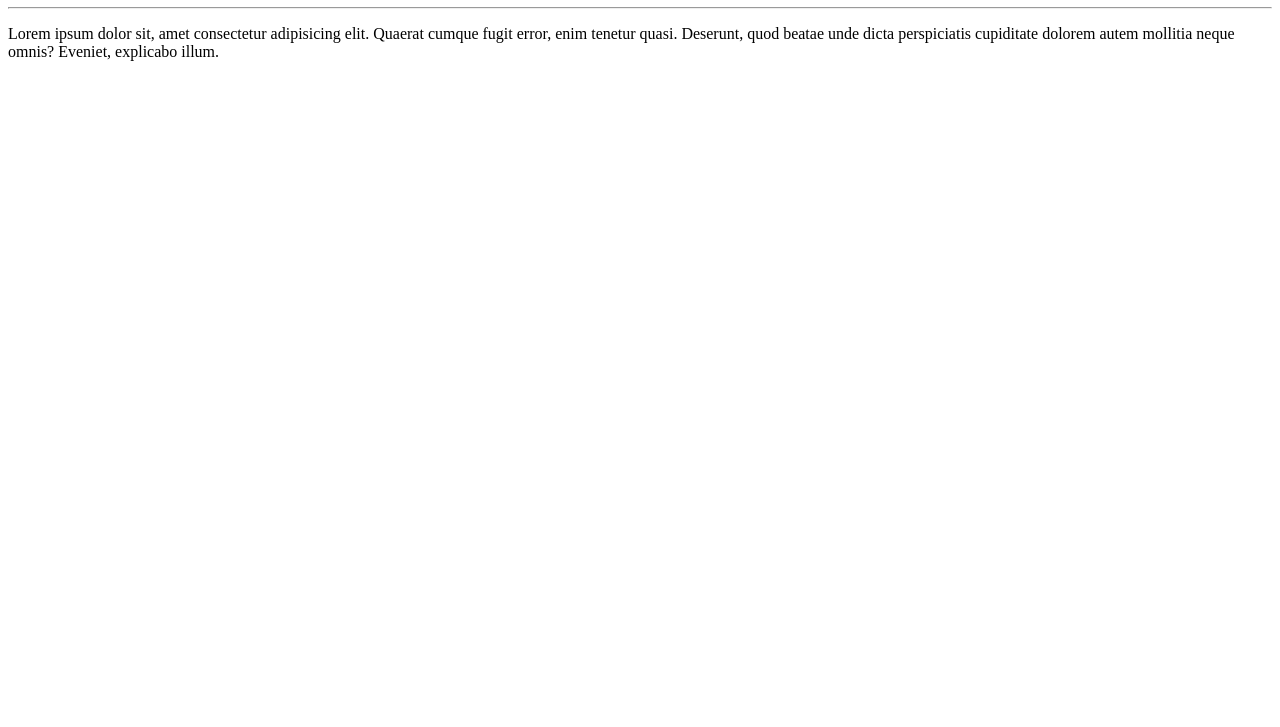
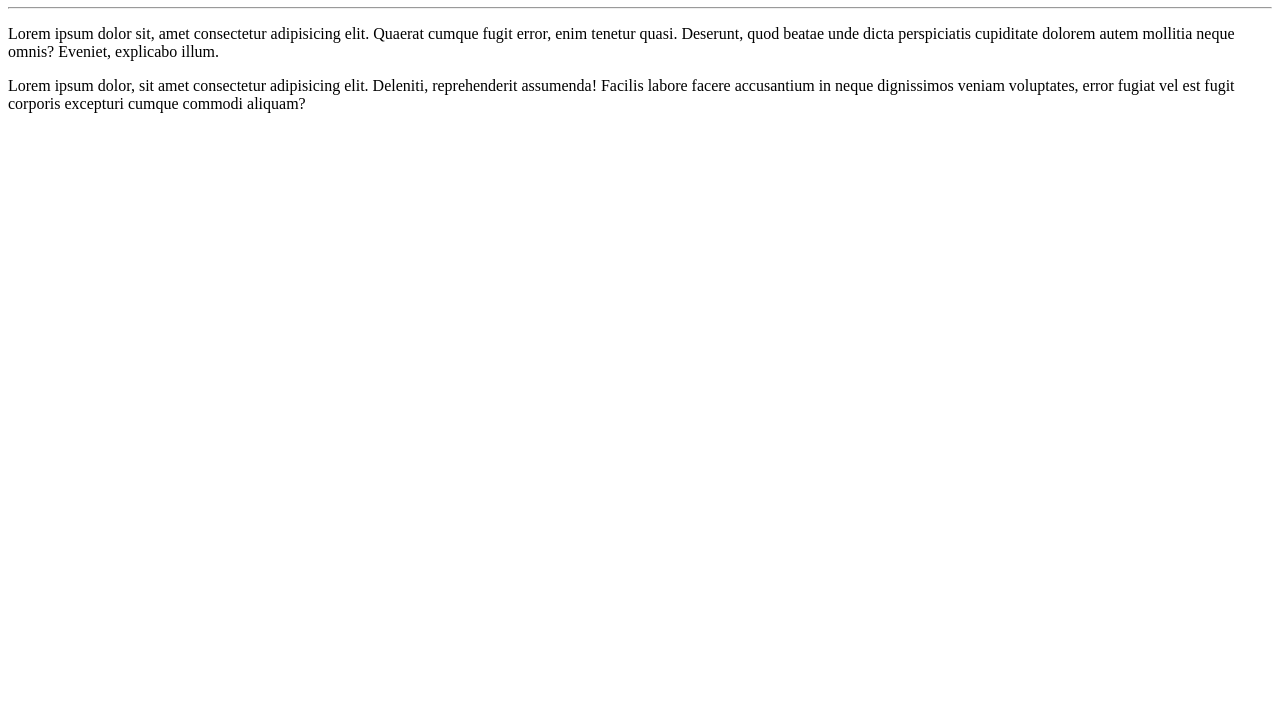
Before and after one commit to luiz-ferreira/Ola-Mundo, a plain HTML site: page Site-exemplo/index.html in a window 1280 px wide. Shown: the part 73-800 px from the top of the page. Drawn offline with Linux system fonts and the light colour scheme.

Commit message:
Adicionei um paragrafo

```diff
--- a/Site-exemplo/index.html
+++ b/Site-exemplo/index.html
@@ -10,5 +10,6 @@
     <h1>Olá, Mundo !</h1>
     <hr>
     <p>Lorem ipsum dolor sit, amet consectetur adipisicing elit. Quaerat cumque fugit error, enim tenetur quasi. Deserunt, quod beatae unde dicta perspiciatis cupiditate dolorem autem mollitia neque omnis? Eveniet, explicabo illum.</p>
+    <p>Lorem ipsum dolor, sit amet consectetur adipisicing elit. Deleniti, reprehenderit assumenda! Facilis labore facere accusantium in neque dignissimos veniam voluptates, error fugiat vel est fugit corporis excepturi cumque commodi aliquam?</p>
 </body>
 </html>
```
